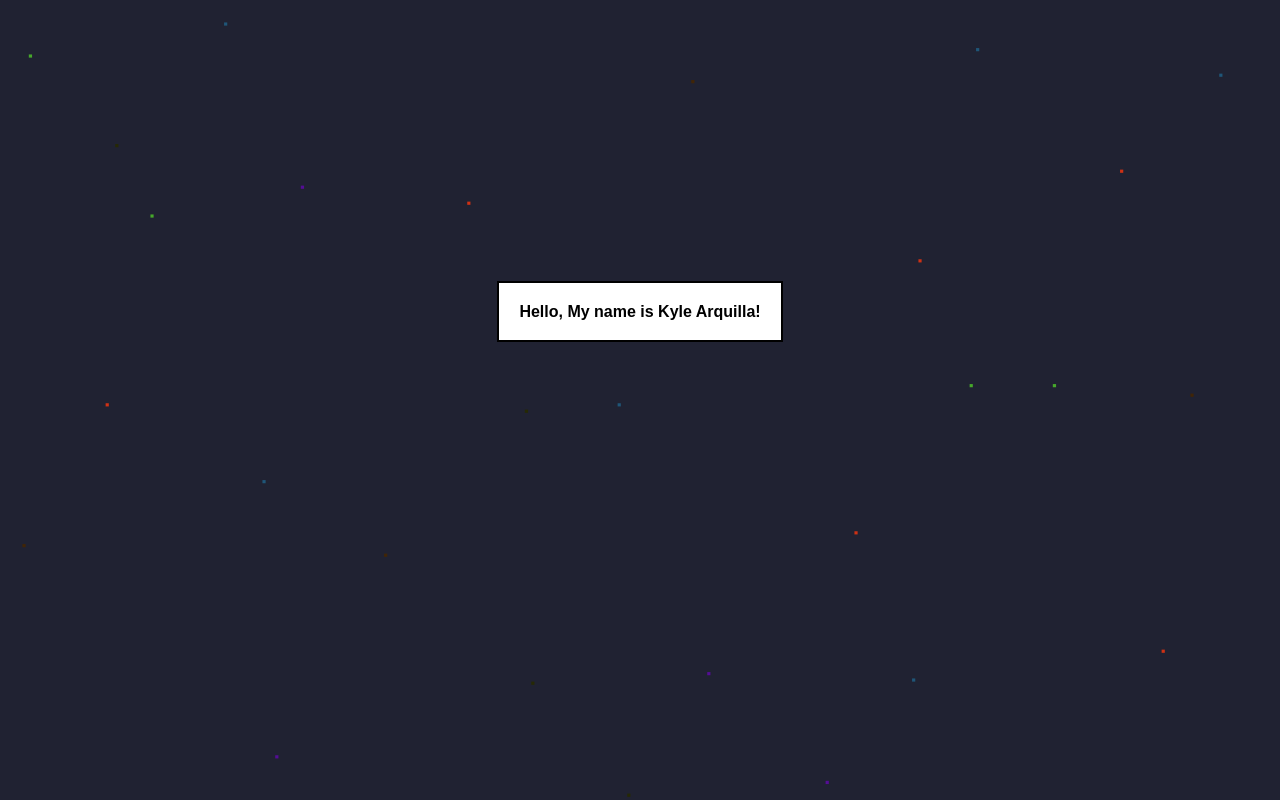
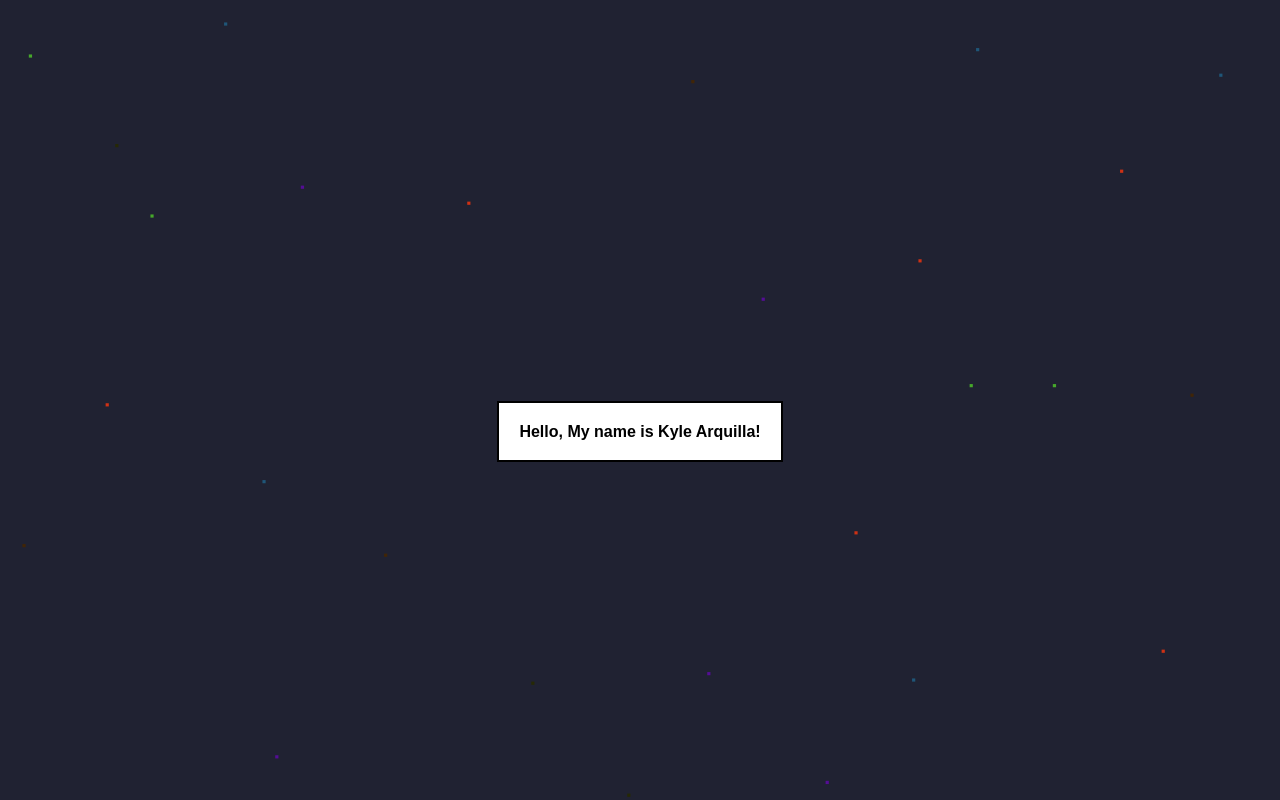
Before and after one commit to Karquilla/website, a Next.js app: page / in a window 1280 px wide. Shown: the top 800 px of the page. Built offline with nearby package versions, Linux system fonts and the light colour scheme.

Commit message:
changes to fade threshold

```diff
--- a/src/app/app.module.css
+++ b/src/app/app.module.css
@@ -1,11 +1,12 @@
 /* app.module.css */
 
 .section {
-    padding: 300px 20px; /* Increase padding to make each section taller */
-    margin-bottom: 10px; /* Add margin to create more space between sections */
+    padding: 200px 20px;  /*Increase padding to make each section taller */
+    margin-top: 25vh; /* Add margin to create more space between sections */
     text-align: center;
+    justify-content: center;
     background-color: transparent;  /*Light background color for contrast */
-    min-height: 800px;
+    transform: translateY(20px);
   }
 
   .content {
--- a/src/app/page.tsx
+++ b/src/app/page.tsx
@@ -27,7 +27,7 @@ const Page = () => {
 
     const observer = new IntersectionObserver(handleIntersection, {
       threshold: 0.5, // Trigger when 50% of the element is visible
-      rootMargin: '0px 0px -30% 0px', // Shifts the trigger point to the middle of the viewport
+      rootMargin: '0px 0px -5% 0px', // Shifts the trigger point to the middle of the viewport
     });
 
     contents.forEach((content) => {
```
